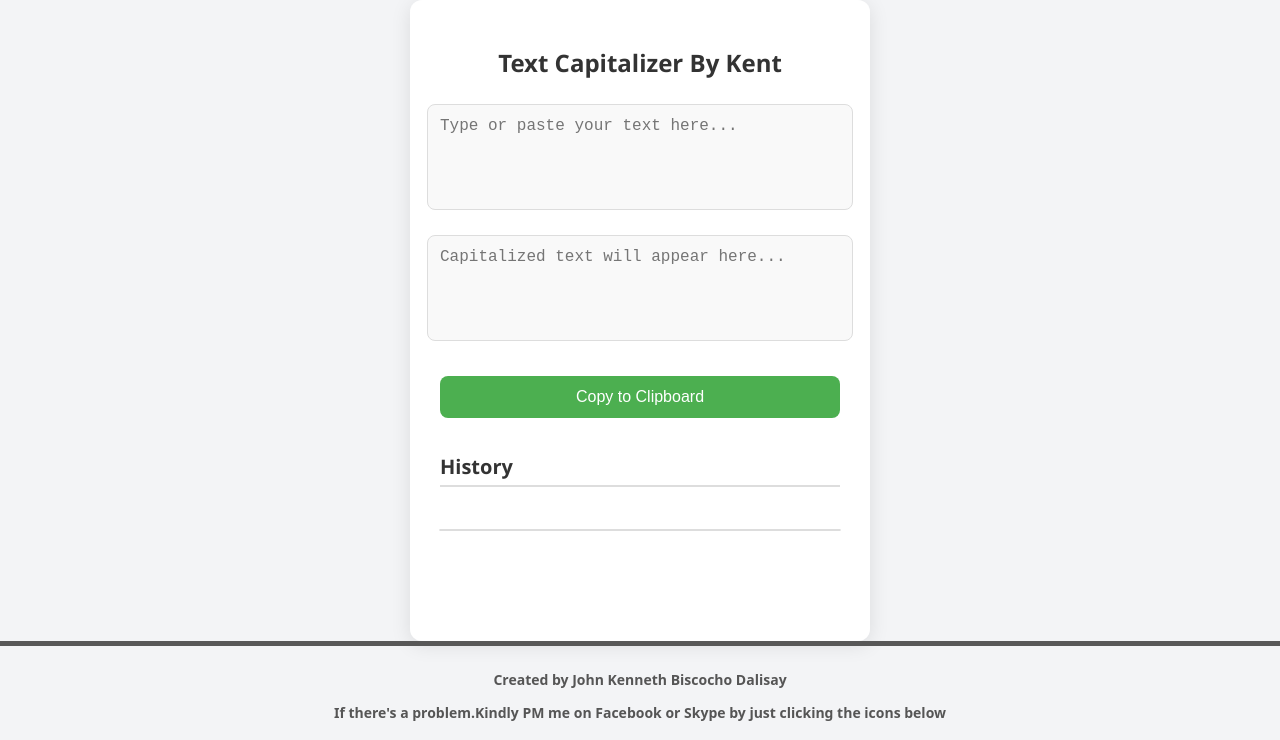
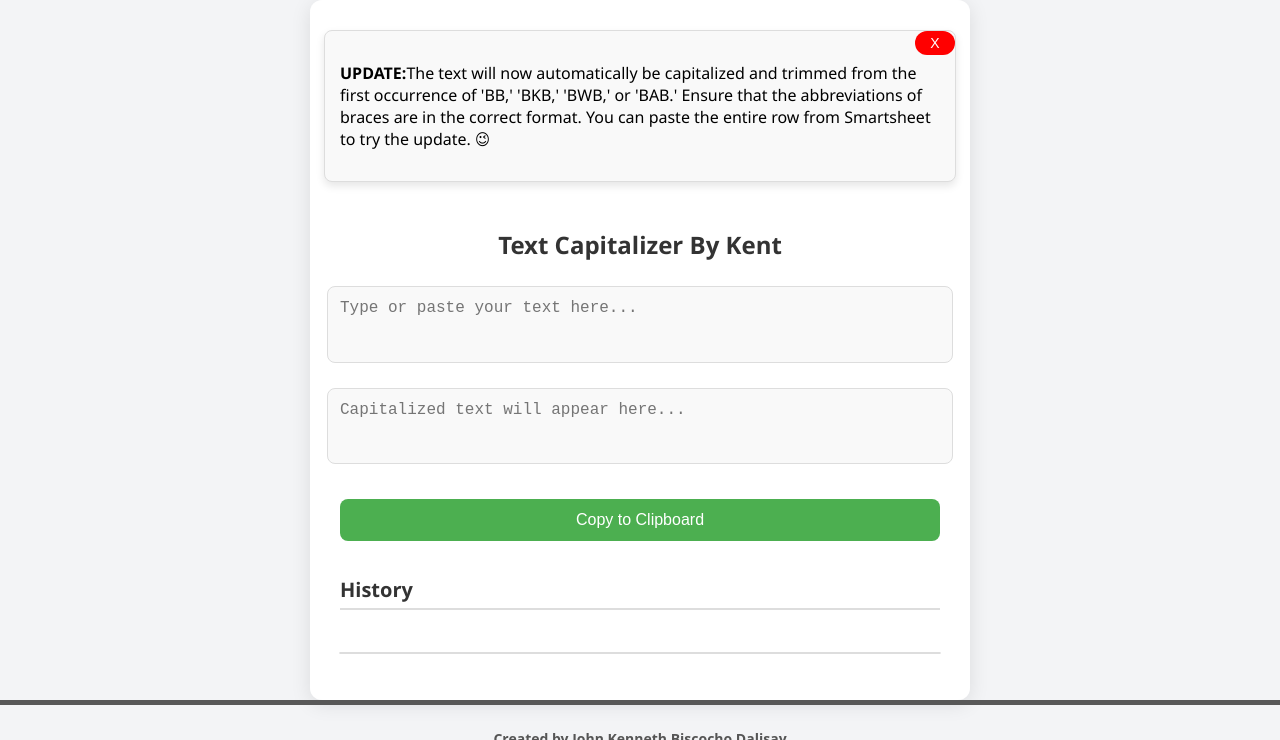
Before and after one commit to kentismyname/Capitalizer, a plain HTML site: page index.html in a window 1280 px wide. Shown: the top 740 px of the page. Drawn offline with Linux system fonts and the light colour scheme.

Commit message:
added update

```diff
--- a/app.js
+++ b/app.js
@@ -5,8 +5,25 @@ const historyList = document.getElementById('historyList');
 // Function to capitalize text and update the output textarea
 function capitalizeText() {
     const text = inputTextArea.value;
-    const capitalizedText = text.toUpperCase();
+    const capitalizedText = processText(text);
     outputTextArea.value = capitalizedText;
+}
+
+// Function to process the input text by removing text before "BB", "BKB", "BWB", or "BAB" and capitalizing the rest
+function processText(text) {
+    // Regular expression to match any of the keywords "BB", "BKB", "BWB", or "BAB"
+    const regex = /\b(BB|BKB|RKB|LKB|BWB|RWB|LWB|BAB|RAB|LAB|SB|RSB|LSB|BEB|REB|LEB)\b/i;
+    const match = text.match(regex);
+
+    if (match) {
+        // Extract the text starting from the keyword to the end
+        const startIndex = match.index;
+        const resultText = text.substring(startIndex).toUpperCase();
+        return resultText;
+    }
+
+    // If no keyword is found, return the capitalized version of the entire input
+    return text.toUpperCase();
 }
 
 // Function to update the history list
@@ -37,3 +54,8 @@ document.getElementById('copyBtn').addEventListener('click', function() {
     document.execCommand('copy');
     updateHistory(outputTextArea.value); // Add capitalized text to history after copying
 });
+
+function closeUpdateBox() {
+    const updateBox = document.getElementById('updateBox');
+    updateBox.style.display = 'none'; // Hide the update box when the X button is clicked
+}
--- a/index.html
+++ b/index.html
@@ -7,21 +7,29 @@
     <link rel="icon" href="favicon.png">
     <link rel="stylesheet" href="style.css">
     <script defer src="app.js"></script>
+    <script src="https://kit.fontawesome.com/bb5f008548.js" crossorigin="anonymous"></script>
 </head>
 <body>
     <div class="container">
+        <!-- Update details section -->
+        <div class="update-box" id="updateBox">
+            <p><strong>UPDATE:</strong>The text will now automatically be capitalized and trimmed from the first occurrence of 'BB,' 'BKB,' 'BWB,' or 'BAB.' Ensure that the abbreviations of braces are in the correct format. You can paste the entire row from Smartsheet to try the update. 😉</p>
+            <button class="close-btn" onclick="closeUpdateBox()">X</button>
+        </div>
+
         <h1>Text Capitalizer By Kent</h1>
         <textarea id="inputText" placeholder="Type or paste your text here..."></textarea>
         <textarea id="outputText" readonly placeholder="Capitalized text will appear here..."></textarea>
         <button id="copyBtn">Copy to Clipboard</button>
+
         <h2>History</h2>
         <ul id="historyList"></ul>
     </div>
+
     <footer>
         <p>Created by John Kenneth Biscocho Dalisay</p>
-        <p>If there's a problem.Kindly PM me on Facebook or Skype by just clicking the icons below </p>
-        <p ><a href="https://www.facebook.com/johnkenneth.dalisay.58" target="_blank"><i class="fa-brands fa-facebook"></i></a> <a href="https://join.skype.com/invite/v1EREYDZKf7u"><i class="fa-brands fa-skype"></i></a></i></p>
+        <p>If there's a problem, kindly PM me on Facebook or Skype by just clicking the icons below:</p>
+        <p><a href="https://www.facebook.com/johnkenneth.dalisay.58" target="_blank"><i class="fa-brands fa-facebook"></i></a> <a href="https://join.skype.com/invite/v1EREYDZKf7u"><i class="fa-brands fa-skype"></i></a></p>
     </footer>
-    <script src="https://kit.fontawesome.com/bb5f008548.js" crossorigin="anonymous"></script>
 </body>
 </html>
--- a/style.css
+++ b/style.css
@@ -2,13 +2,10 @@ body {
     font-family: 'Segoe UI', Tahoma, Geneva, Verdana, sans-serif;
     background-color: #f3f4f6;
     display: flex;
-    flex-direction: column; /* Allow stacking of elements vertically */
-    justify-content: center; /* Center elements vertically */
-    align-items: center; /* Center elements horizontally */
-    min-height: 100vh; /* Use minimum height to ensure the body covers the full viewport */
+    flex-direction: column;
     justify-content: center;
     align-items: center;
-    height: 100vh;
+    min-height: 100vh;
     margin: 0;
 }
 
@@ -17,15 +14,51 @@ body {
     padding: 30px;
     border-radius: 12px;
     box-shadow: 0 4px 20px rgba(0, 0, 0, 0.1);
-    width: 400px;
+    width: 600px; /* Increase the width for a wider container */
     max-height: 80vh;
     overflow-y: auto;
     display: flex;
     flex-direction: column;
     align-items: center;
     gap: 15px;
-    flex-grow: 1; /* Make the container take up the available space */
+    flex-grow: 1;
 }
+
+
+.update-box {
+    background-color: #f9f9f9;
+    border: 1px solid #ddd;
+    border-radius: 8px;
+    padding: 15px;
+    margin-bottom: 15px;
+    width: 100%;
+    position: relative; /* Position relative to place the close button */
+    box-shadow: 0 4px 8px rgba(0, 0, 0, 0.1);
+}
+
+.close-btn {
+    position: absolute; /* Position absolute to place it at the top-right corner */
+    top: -10px;
+    right: 0px;
+    background-color: red; /* Red color for the close button */
+    color: white;
+    border: none;
+    border-radius: 1050px;
+    width: 10px;
+    height: 10px;
+    cursor: pointer;
+    font-size: 14px;
+
+    display: flex;
+    align-items: center;
+    justify-content: center;
+    transition: background-color 0.3s ease;
+}
+
+.close-btn:hover {
+    background-color: darkred; /* Darker red on hover */
+}
+
 
 h1 {
     margin-bottom: 10px;
@@ -34,7 +67,7 @@ h1 {
 }
 
 textarea {
-    width: 100%;
+    width: 100%; /* Changed from 100% to a wider value */
     height: 80px;
     padding: 12px;
     margin-bottom: 10px;
@@ -45,7 +78,9 @@ textarea {
     color: #333;
     background-color: #f9f9f9;
     transition: border-color 0.3s ease;
+    max-width: 600px; /* Set a maximum width for better control */
 }
+
 
 textarea:focus {
     outline: none;
@@ -115,22 +150,26 @@ footer {
     border-top: 5px solid #585858;
     width: 100%;
 }
-i{
+
+i {
     font-size: 20px;
     transition: ease-in-out 0.2s;
     margin: 10px;
 }
-.fa-skype{
+
+.fa-skype {
     color: rgb(0, 103, 151);
 }
-.fa-facebook{
+
+.fa-facebook {
     color: rgb(0, 51, 190);
 }
 
-p{
+footer {
     font-family: system-ui, -apple-system, BlinkMacSystemFont, 'Segoe UI', Roboto, Oxygen, Ubuntu, Cantarell, 'Open Sans', 'Helvetica Neue', sans-serif;
     font-weight: 900;
 }
-i:hover{
+
+i:hover {
     font-size: 25px;
 }
```
